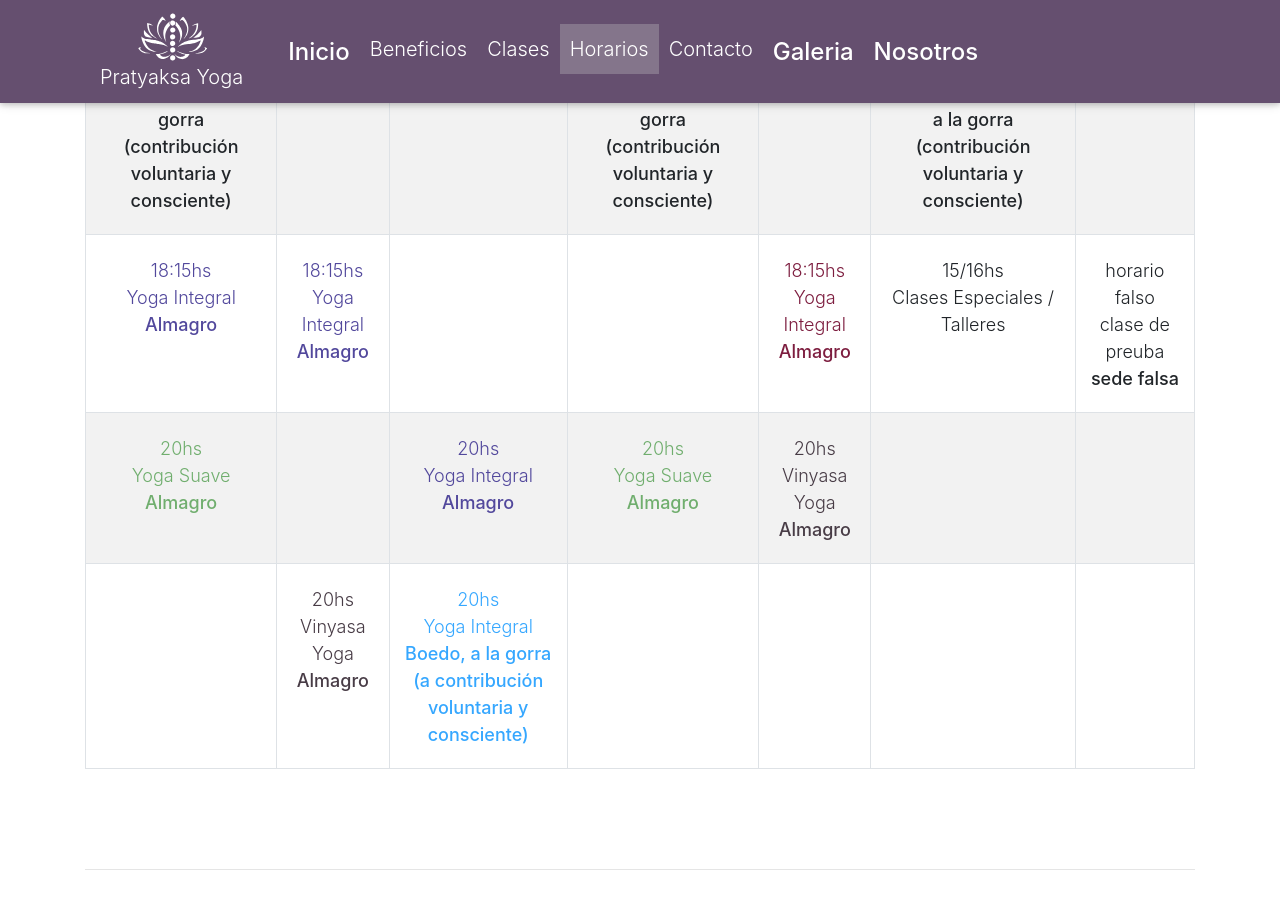
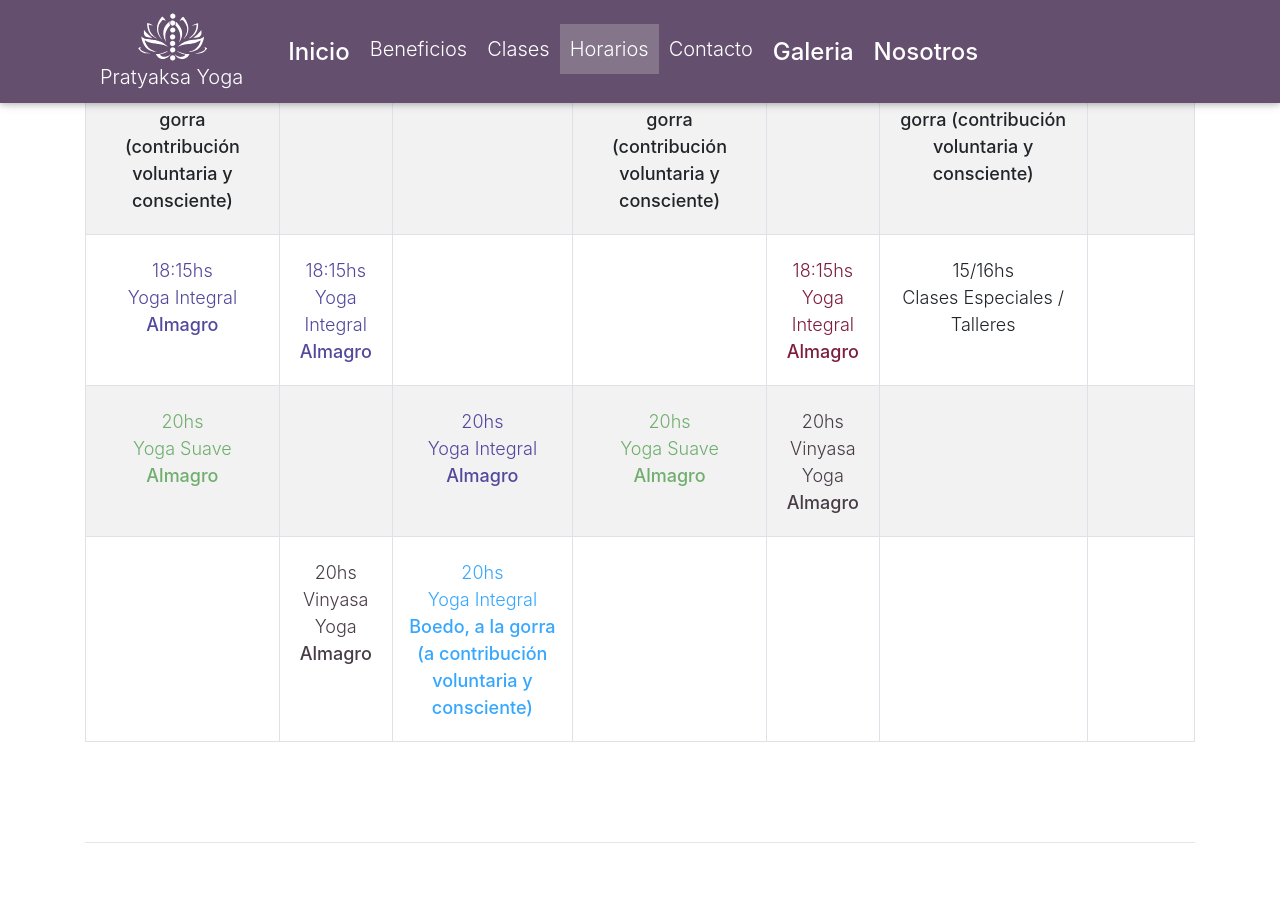
Before and after one commit to pratyaksayoga/pratyaksayoga.github.io, a Jekyll site: the page built from home.md, in a window 1280 px wide and 900 px high, scrolled down 3196 px. Built offline with Jekyll 4.4.1, drawn with Linux system fonts in a browser that asks for light colours; nearby versions of some CDN libraries.

Commit message:
Update from Forestry.io Javier updated _data/horario.yml

```diff
--- a/_data/horario.yml
+++ b/_data/horario.yml
@@ -132,9 +132,9 @@ domingo:
     sede: ''
     color: ''
   espacio-2:
-    clase: clase de preuba
-    horario: horario falso
-    sede: sede falsa
+    clase: ''
+    horario: ''
+    sede: ''
     color: ''
   espacio-3:
     clase: ''
```
